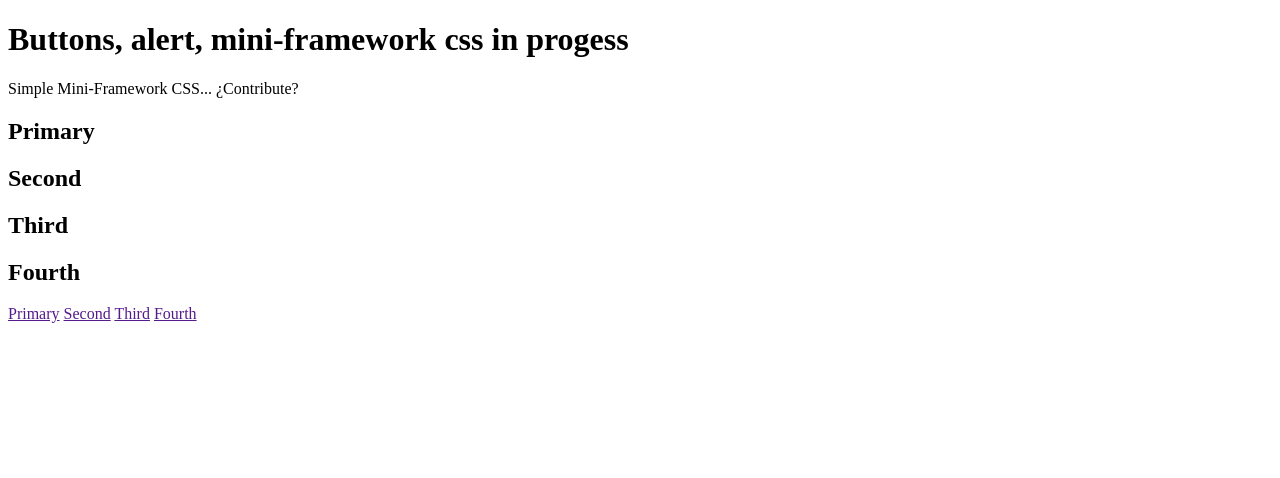
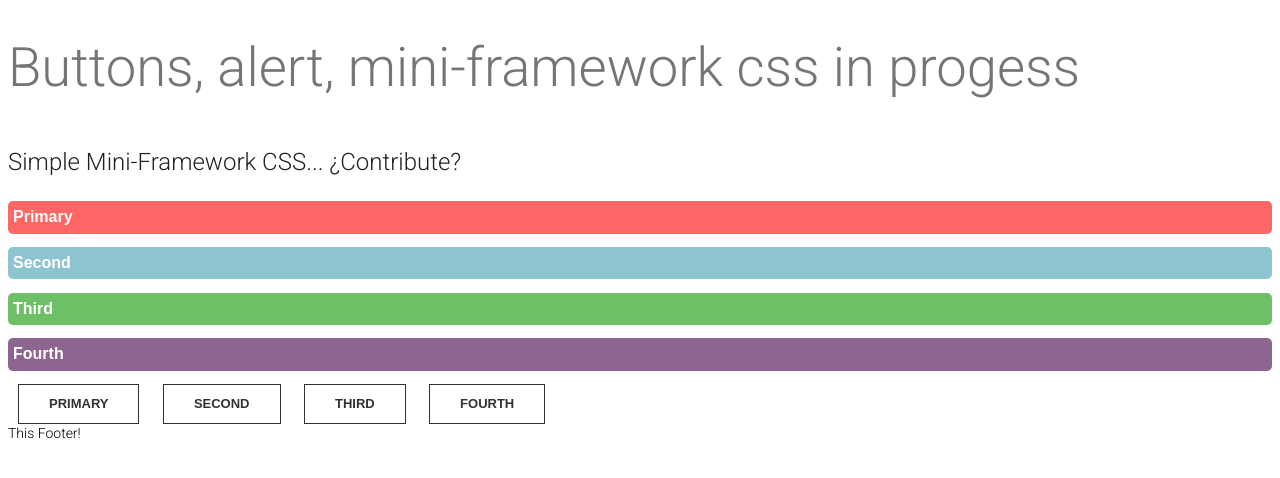
Before and after one commit to xP4tch/SImple-Material-CSS, a plain HTML site: page demo.html in a window 1280 px wide. Drawn offline with Linux system fonts and the light colour scheme.

Commit message:
Fix
Fix one line

```diff
--- a/demo.html
+++ b/demo.html
@@ -3,6 +3,7 @@
 <head>
     <meta charset="UTF-8">
     <title>Simple Material CSS by xP4tch</title>
+    <link rel="stylesheet" href="src/style.css">
 </head>
 <body>
     <h1>Buttons, alert, mini-framework css in progess</h1>
@@ -15,5 +16,6 @@
     <a href="" class="button button-second">Second</a>
     <a href="" class="button button-third">Third</a>
     <a href="" class="button button-fourth">Fourth</a>
+    <footer>This Footer!</footer>
 </body>
 </html>
```
